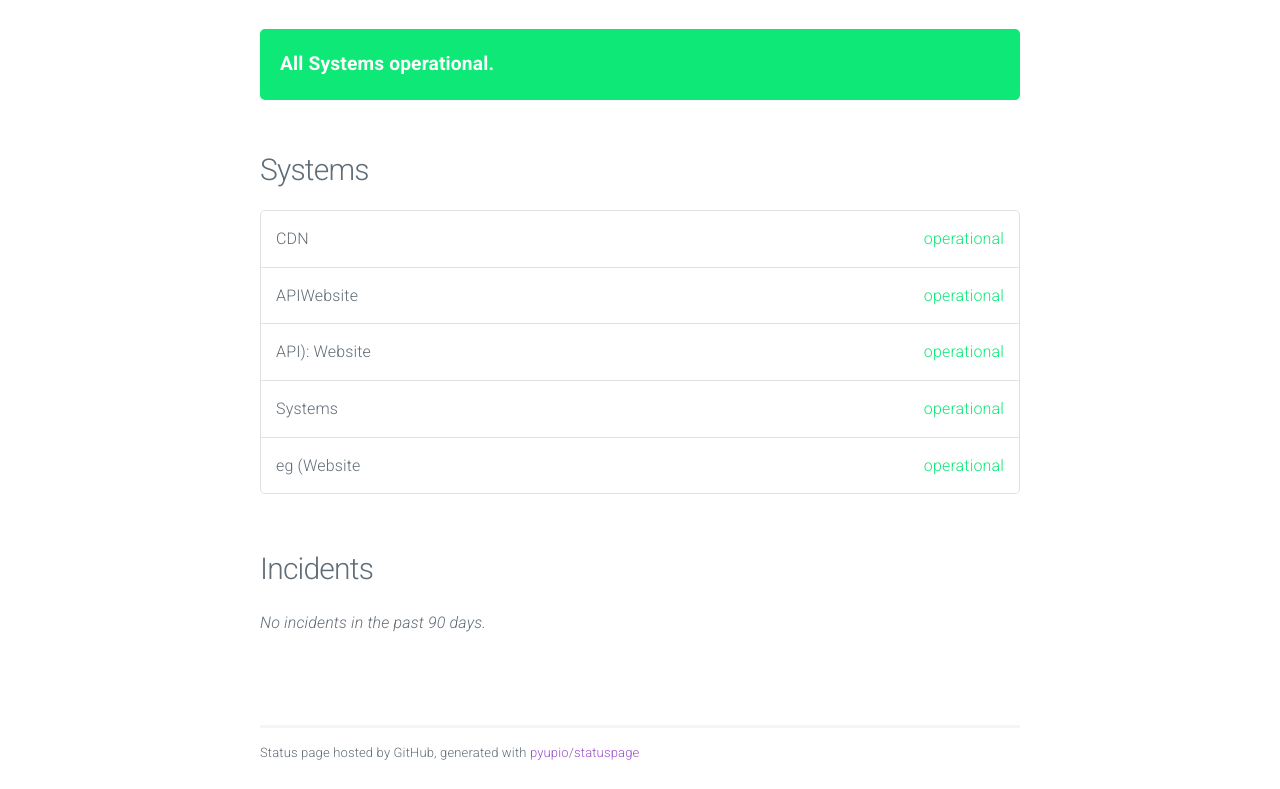
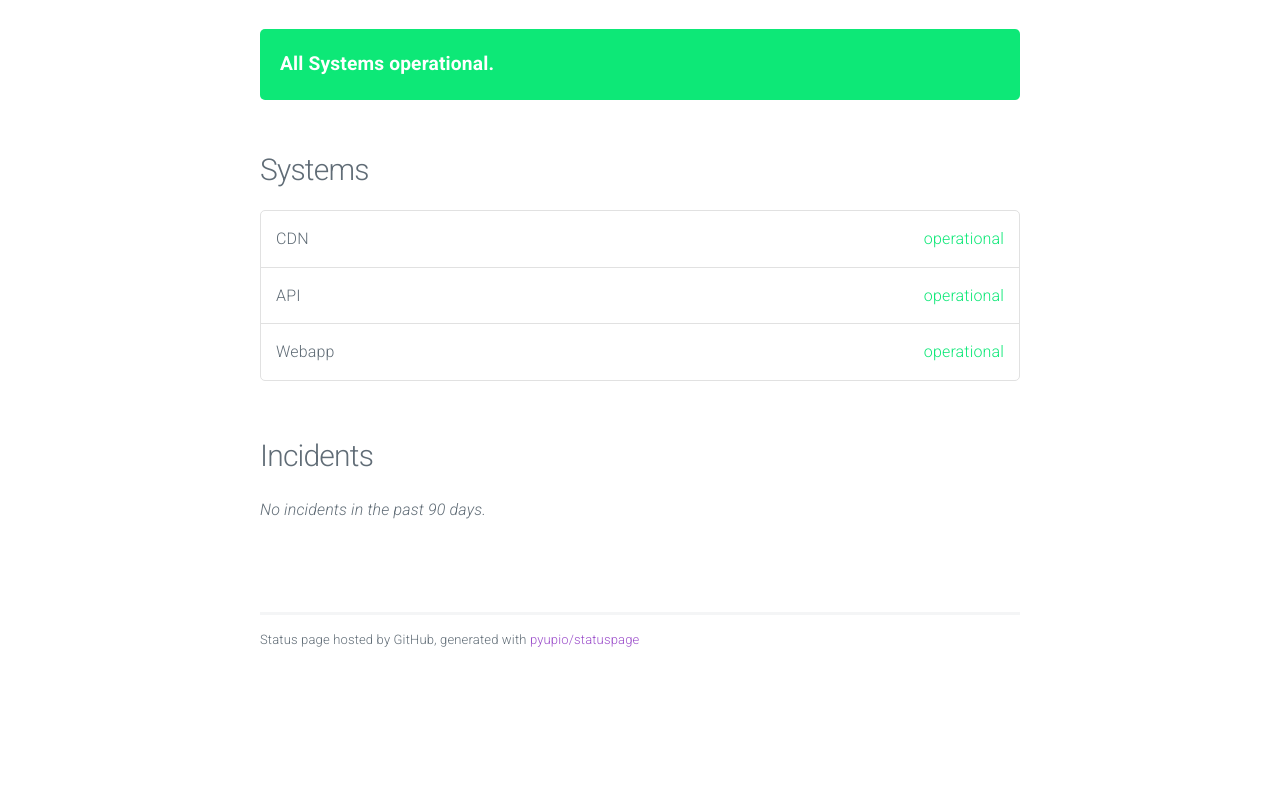
Before and after one commit to andyau/autumnstatus, a plain HTML site: page index.html in a window 1280 px wide. Shown: the part 56-845 px from the top of the page. After the commit the page ends 800 px from the top, so only its background shows below. Drawn offline with nearby package versions, Linux system fonts and the light colour scheme.

Commit message:
Update index.html
removed systems not needed

```diff
--- a/index.html
+++ b/index.html
@@ -44,19 +44,11 @@
 					</li>
 
 					<li>
-						APIWebsite <span class="status operational">operational</span>
+						API <span class="status operational">operational</span>
 					</li>
 
 					<li>
-						API): Website <span class="status operational">operational</span>
-					</li>
-
-					<li>
-						Systems <span class="status operational">operational</span>
-					</li>
-
-					<li>
-						eg (Website <span class="status operational">operational</span>
+						Webapp <span class="status operational">operational</span>
 					</li>
 
 				</ul>
```
